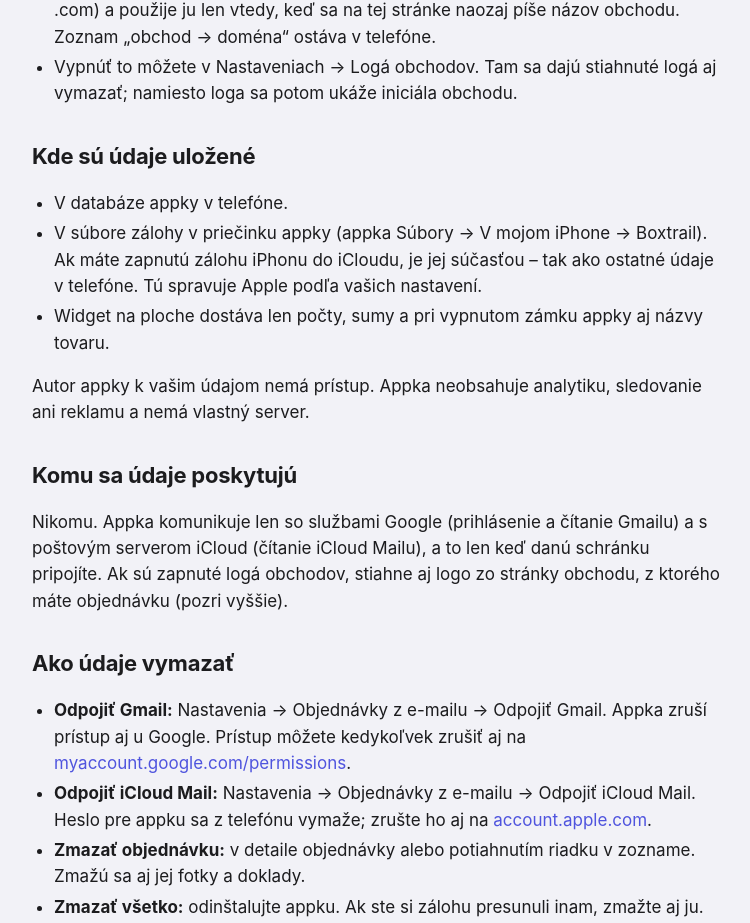
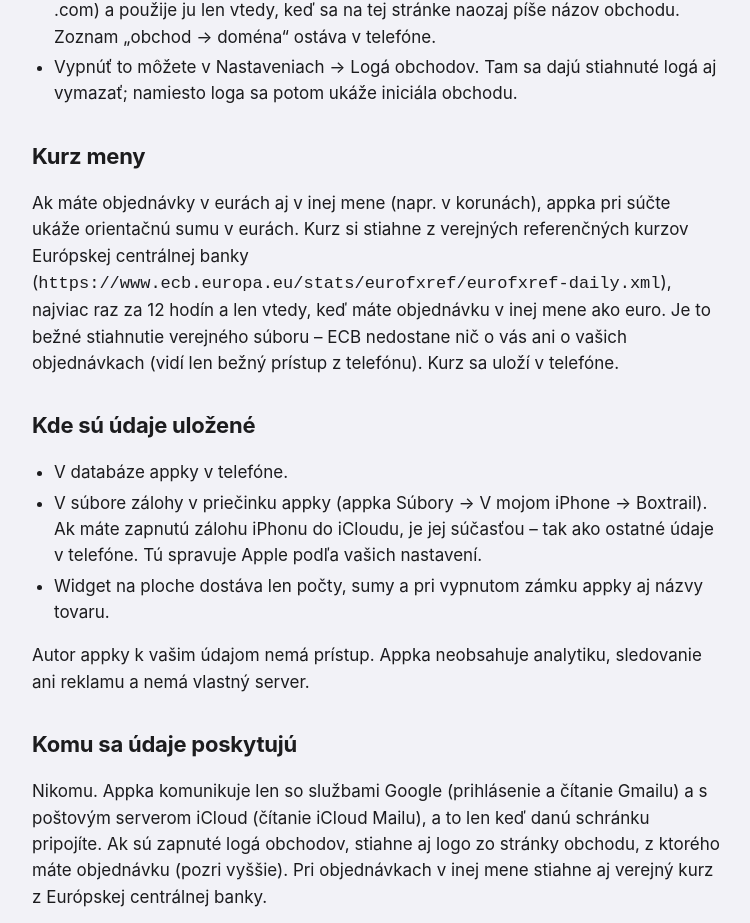
Before and after one commit to drajnamichal/drajnamichal.github.io, a plain HTML site: page privacy.html in a window 1280 px wide. Shown: the part 2137-3060 px from the top of the page, without its empty margins (264-1014 px from the left). Drawn offline with Linux system fonts and the light colour scheme.

Commit message:
Privacy policy: ECB exchange rate download
Co-Authored-By: Claude Opus 5.5 <noreply@anthropic.com>

```diff
--- a/privacy.html
+++ b/privacy.html
@@ -56,6 +56,9 @@
     <li>Vypnúť to môžete v Nastaveniach → Logá obchodov. Tam sa dajú stiahnuté logá aj vymazať; namiesto loga sa potom ukáže iniciála obchodu.</li>
   </ul>
 
+  <h2>Kurz meny</h2>
+  <p>Ak máte objednávky v eurách aj v inej mene (napr. v korunách), appka pri súčte ukáže orientačnú sumu v eurách. Kurz si stiahne z verejných referenčných kurzov Európskej centrálnej banky (<code>https://www.ecb.europa.eu/stats/eurofxref/eurofxref-daily.xml</code>), najviac raz za 12 hodín a len vtedy, keď máte objednávku v inej mene ako euro. Je to bežné stiahnutie verejného súboru – ECB nedostane nič o vás ani o vašich objednávkach (vidí len bežný prístup z telefónu). Kurz sa uloží v telefóne.</p>
+
   <h2>Kde sú údaje uložené</h2>
   <ul>
     <li>V databáze appky v telefóne.</li>
@@ -65,7 +68,7 @@
   <p>Autor appky k vašim údajom nemá prístup. Appka neobsahuje analytiku, sledovanie ani reklamu a nemá vlastný server.</p>
 
   <h2>Komu sa údaje poskytujú</h2>
-  <p>Nikomu. Appka komunikuje len so službami Google (prihlásenie a čítanie Gmailu) a s poštovým serverom iCloud (čítanie iCloud Mailu), a to len keď danú schránku pripojíte. Ak sú zapnuté logá obchodov, stiahne aj logo zo stránky obchodu, z ktorého máte objednávku (pozri vyššie).</p>
+  <p>Nikomu. Appka komunikuje len so službami Google (prihlásenie a čítanie Gmailu) a s poštovým serverom iCloud (čítanie iCloud Mailu), a to len keď danú schránku pripojíte. Ak sú zapnuté logá obchodov, stiahne aj logo zo stránky obchodu, z ktorého máte objednávku (pozri vyššie). Pri objednávkach v inej mene stiahne aj verejný kurz z Európskej centrálnej banky.</p>
 
   <h2>Ako údaje vymazať</h2>
   <ul>
@@ -132,6 +135,9 @@
     <li>You can turn this off in Settings (Nastavenia) → Logá obchodov, where downloaded logos can also be deleted; the shop's initial is shown instead.</li>
   </ul>
 
+  <h2>Exchange rate</h2>
+  <p>If you have orders in euros and in another currency (e.g. Czech koruna), the app shows an approximate total in euros. It downloads the public euro foreign exchange reference rates of the European Central Bank (<code>https://www.ecb.europa.eu/stats/eurofxref/eurofxref-daily.xml</code>), at most once every 12 hours and only when you have an order in a currency other than the euro. This is an ordinary download of a public file – the ECB receives nothing about you or your orders (it only sees an ordinary request from the phone). The rate is stored on the phone.</p>
+
   <h2>Where data is stored</h2>
   <ul>
     <li>In the app's database on your phone.</li>
@@ -141,7 +147,7 @@
   <p>The developer has no access to your data. The app contains no analytics, tracking or advertising and has no server of its own.</p>
 
   <h2>Sharing</h2>
-  <p>None. The app only talks to Google services (sign-in and reading Gmail) and to the iCloud mail server (reading iCloud Mail), and only when you connect that mailbox. With shop logos turned on, it also downloads the logo from the website of a shop you ordered from (see above).</p>
+  <p>None. The app only talks to Google services (sign-in and reading Gmail) and to the iCloud mail server (reading iCloud Mail), and only when you connect that mailbox. With shop logos turned on, it also downloads the logo from the website of a shop you ordered from (see above). For orders in another currency it also downloads the public exchange rate from the European Central Bank.</p>
 
   <h2>Deleting data</h2>
   <ul>
```
